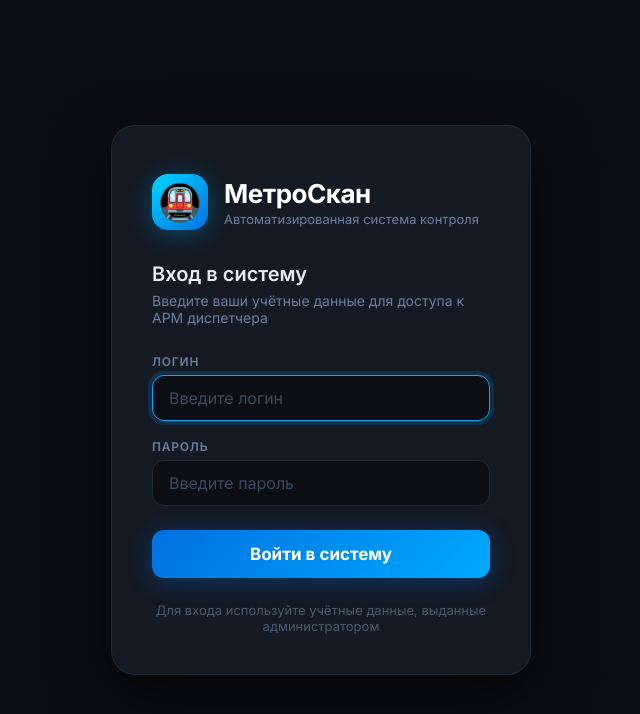
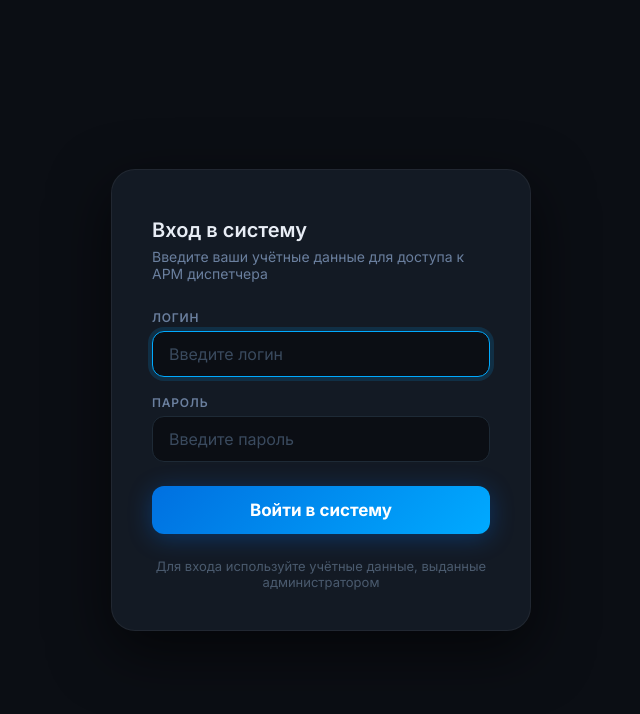
Before and after one commit to avordnaskella/MetroScan, a Django app: page /login/ in a window 1280 px wide. Shown: the top 714 px of the page, without its empty margins (319-959 px from the left). Run offline with Django 5.2, Linux system fonts and the light colour scheme.

Commit message:
разработка дизайна

```diff
--- a/metro_s/metro_project/metro_project/settings.py
+++ b/metro_s/metro_project/metro_project/settings.py
@@ -116,9 +116,7 @@ USE_TZ = True
 # https://docs.djangoproject.com/en/6.0/howto/static-files/
 
 STATIC_URL = '/static/'
-STATICFILES_DIRS = [
-    BASE_DIR / 'static',
-]
+
 
 DEBUG = True
 ALLOWED_HOSTS = ['127.0.0.1', 'localhost']
--- a/metro_s/metro_project/station_control/templates/login.html
+++ b/metro_s/metro_project/station_control/templates/login.html
@@ -1,4 +1,5 @@
 <!DOCTYPE html>
+{% load static %}
 <html lang="ru">
 <head>
     <meta charset="UTF-8">
@@ -232,15 +233,7 @@ https://fonts.googleapis.com/css2?family=Inter:wght@400;500;600;700;800&display=
 <body>
 
 <div class="login-container">
-    <!-- ЛОГОТИП -->
-    <div class="login-logo">
-        <div class="logo-icon">🚇</div>
 
-        <div>
-            <h1>МетроСкан</h1>
-            <span class="sub">Автоматизированная система контроля</span>
-        </div>
-    </div>
 
     <!-- ЗАГОЛОВОК -->
     <div class="login-title">Вход в систему</div>
```
